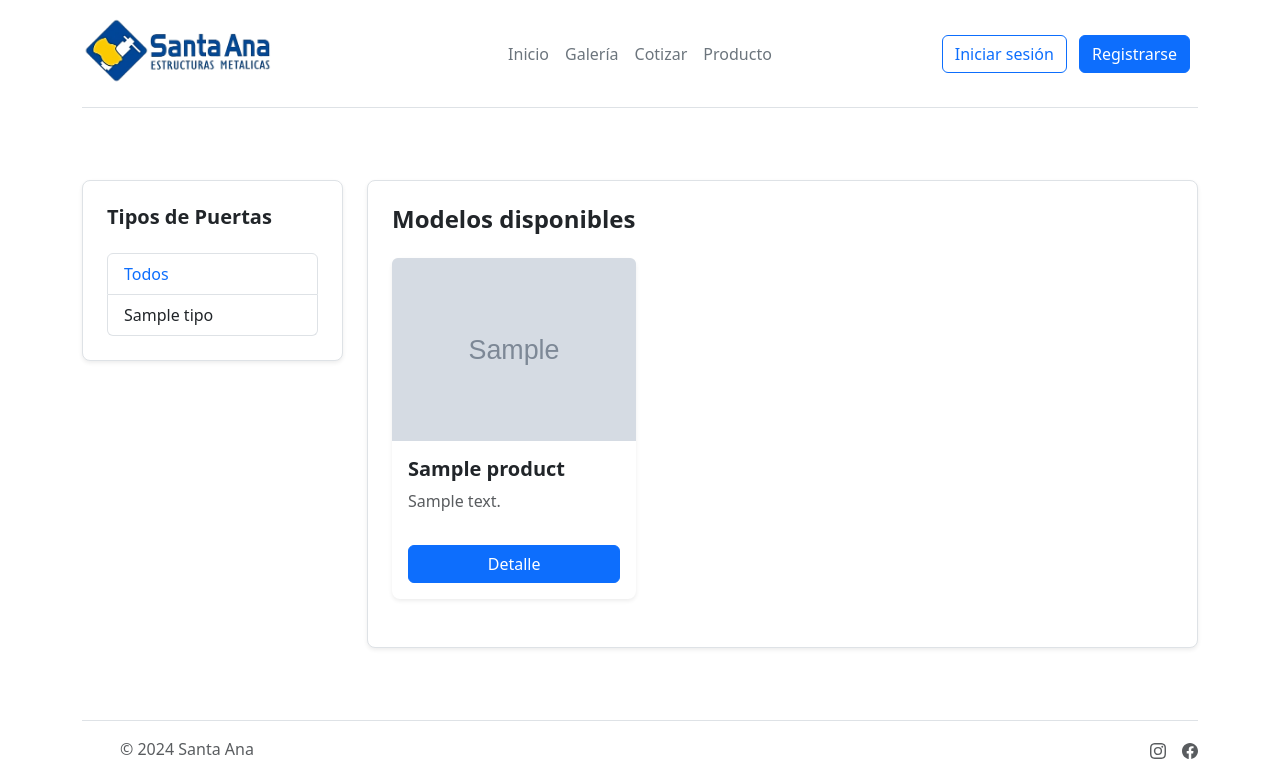
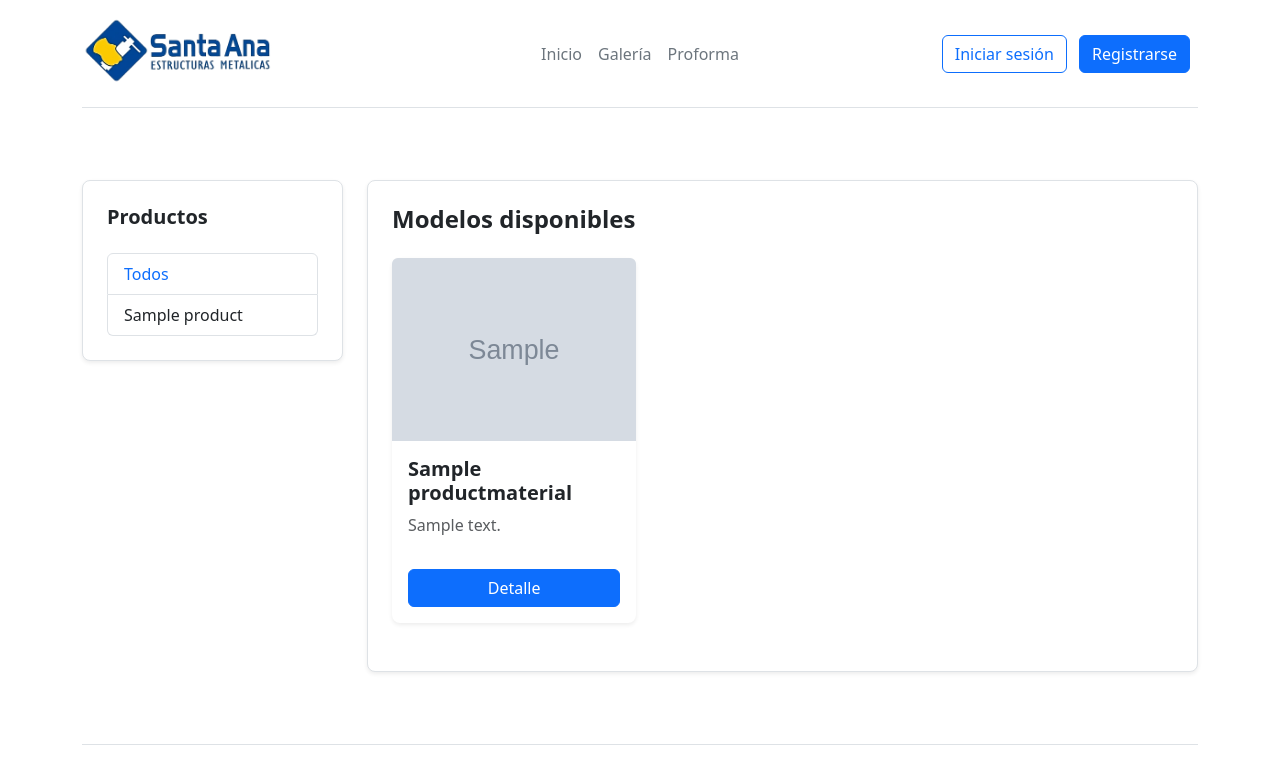
Before and after one commit to Bnlpnd/ecommerce-metalica, a Django app: page /product/galeria in a window 1280 px wide. Shown: the top 760 px of the page. Run offline with Django 3.2, Linux system fonts and the light colour scheme; tables that the repository leaves empty hold one stand-in row (values such as "Sample post"); grey boxes marked "Sample" are stand-in pictures; some libraries are stand-ins or nearby versions.

Commit message:
bd acualizada hasta vista proforma

```diff
--- a/products/admin.py
+++ b/products/admin.py
@@ -17,7 +17,6 @@ class ProductAdmin(admin.ModelAdmin):
     list_display = ['product_name' , 'tipo','description']
     list_filter = ['tipo']
     search_fields = ['product_name']
-    inlines = [ProductImageInline]
 
 
 @admin.register(Material)
@@ -30,6 +29,7 @@ class MaterialAdmin(admin.ModelAdmin):
 class ProductMaterialAdmin(admin.ModelAdmin):
     list_display = ['productmaterial_name', 'product', 'descripcion_materiales']
     search_fields = ['productmaterial_name', 'product__product_name']
+    inlines = [ProductImageInline]
 
     def descripcion_materiales(self, obj):
         return obj.material.material_name
--- a/products/models.py
+++ b/products/models.py
@@ -48,5 +48,5 @@ class ProductMaterial(BaseModel):
 
 
 class ProductImage(BaseModel):
-    product = models.ForeignKey(Product , on_delete=models.CASCADE , related_name="product_images")
+    product = models.ForeignKey(ProductMaterial , on_delete=models.CASCADE , related_name="product_images")
     image =  models.ImageField(upload_to="product")
--- a/products/views.py
+++ b/products/views.py
@@ -4,64 +4,66 @@ from django.contrib.auth.decorators import login_required
 from django.http import JsonResponse
 
 def galeria_view(request):
-    tipos = Tipo.objects.all()
-    tipo_seleccionado = request.GET.get('tipo')
+    productos = Product.objects.all()
+    producto_seleccionado = request.GET.get('producto')
 
-    if tipo_seleccionado:
-        productos = Product.objects.filter(tipo__uid=tipo_seleccionado)
+    if producto_seleccionado:
+        modelos = ProductMaterial.objects.filter(product_id=producto_seleccionado)
     else:
-        productos = Product.objects.all()
-        tipo_seleccionado = None
+        modelos = ProductMaterial.objects.all()
+        producto_seleccionado = None
+
+    modelos_con_datos = []
+    for modelo in modelos:
+        imagen = modelo.product_images.first() if modelo else None
+        modelos_con_datos.append({
+            'modelo': modelo,
+            'imagen': imagen
+        })
 
     contexto = {
-        'tipos': tipos,
         'productos': productos,
-        'tipo_seleccionado': tipo_seleccionado,
+        'producto_seleccionado': producto_seleccionado,
+        'modelos': modelos_con_datos
     }
     return render(request, 'product/galeria.html', contexto)
 
 
 def detalle_producto(request, uid):
-    producto = get_object_or_404(Product, uid=uid)
-    materiales = ProductMaterial.objects.filter(product=producto)
-    imagen = producto.product_images.first()  # Obtiene la primera imagen asociada
+    modelo = get_object_or_404(ProductMaterial, uid=uid)
+    imagen = modelo.product_images.first() if modelo else None
 
     return render(request, 'product/detalleproduct.html', {
-        'producto': producto,
-        'materiales': materiales,
+        'modelo': modelo,
         'imagen': imagen
     })
 
 @login_required
 def proforma_view(request):
-    tipos_puerta = Tipo.objects.all()
+    productos = Product.objects.all()
     return render(request, 'product/proforma.html', {
-        'tipos_puerta': tipos_puerta,
+        'productos': productos
     })
 
 def obtener_modelos_por_tipo(request):
-    tipo_id = request.GET.get('tipo_id')
-    print("DEBUG tipo_id recibido:", tipo_id)
+    product_id = request.GET.get('product_id')
+    print("DEBUG tipo_id recibido:", product_id)
 
-    # Verifica que tipo_id no sea vacío
-    if not tipo_id:
-        return JsonResponse({'error': 'tipo_id vacío'}, status=400)
+    # Verifica que product_id no sea vacío
+    if not product_id:
+        return JsonResponse({'error': 'product_id vacío'}, status=400)
 
-
-    productos = Product.objects.filter(tipo__uid=tipo_id)
-    print(f"Productos filtrados: {[p.product_name for p in productos]}")
-
+    modelos = ProductMaterial.objects.filter(product_id=product_id)
+    print(f"Modelos filtrados: {[m.productmaterial_name for m in modelos]}")
 
     data = []
-    for producto in productos:
-        imagen = producto.product_images.first()
+    for modelo in modelos:
+        imagen = modelo.product_images.first() if modelo else None
         imagen_url = imagen.image.url if imagen else ''
 
-        #modelos = ProductMaterial.objects.filter(product=producto)
-
         data.append({
-            'id': str(producto.uid),
-            'nombre': producto.product_name,
+            'id': str(modelo.uid),
+            'nombre': modelo.productmaterial_name,
             'imagen_url': imagen_url
         })
 
--- a/proforma/admin.py
+++ b/proforma/admin.py
@@ -7,7 +7,7 @@ from .models import *
 @admin.register(Proforma)
 class ProformaAdmin(admin.ModelAdmin):
     list_display = ['proforma_num', 'cliente', 'productmaterial', 'precio', 'precioinstalacion', 'preciototal', 'fecha']
-    list_filter = ['fecha', 'cliente', 'productmaterial']
+    list_filter = ['estado', 'fecha', 'cliente', 'productmaterial']
     search_fields = ['proforma_num', 'cliente__username']
     readonly_fields = ['fecha', 'slug']
     autocomplete_fields = ['cliente', 'productmaterial']
@@ -55,7 +55,7 @@ class ContratoAdmin(admin.ModelAdmin):
 
 @admin.register(Cotizacion)
 class CotizacionAdmin(admin.ModelAdmin):
-    list_display = ['cliente', 'producto', 'estado', 'fecha_creacion']
+    list_display = ['cliente', 'producto', 'estado', 'fecha_creacion','alto', 'ancho','precio', 'color','chapa','cantidad', 'precioinstalacion', 'preciototal']
     list_filter = ['estado', 'fecha_creacion']
     search_fields = ['cliente__username', 'producto__product_name']
     readonly_fields = ['fecha_creacion']
--- a/proforma/forms.py
+++ b/proforma/forms.py
@@ -5,7 +5,7 @@ from products.models import Material
 class CotizacionForm(forms.ModelForm):
     class Meta:
         model = Cotizacion
-        fields = ['pregunta_1', 'pregunta_2', 'pregunta_3']
+        fields = ['pregunta_1', 'pregunta_2', 'pregunta_3','alto','ancho','precio', 'color','chapa', 'cantidad','precioinstalacion', 'preciototal']
         widgets = {
             'pregunta_1': forms.Textarea(attrs={
                 'rows': 2,
--- a/templates/includes/navbar.html
+++ b/templates/includes/navbar.html
@@ -33,12 +33,7 @@
         >
       </li>
       <li>
-        <a href="{% url 'galeria' %}" class="nav-link px-2 text-secondary"
-          >Cotizar</a
-        >
-      </li>
-      <li>
-        <a href="#" class="nav-link px-2 text-secondary">Producto</a>
+        <a href="{% url 'proforma' %}" class="nav-link px-2 text-secondary">Proforma</a>
       </li>
 
       {% if user.is_authenticated and user.profile.rol == 'trabajador' %}
--- a/templates/product/galeria.html
+++ b/templates/product/galeria.html
@@ -6,20 +6,20 @@
     <!-- Sidebar -->
     <div class="col-md-3 mb-4">
       <div class="bg-white border rounded-3 p-4 shadow-sm">
-        <h5 class="mb-4 fw-semibold">Tipos de Puertas</h5>
+        <h5 class="mb-4 fw-semibold">Productos</h5>
         <div class="list-group">
           <a
             href="{% url 'galeria' %}"
-            class="list-group-item list-group-item-action {% if tipo_seleccionado is None %} text-primary {% endif %}"
+            class="list-group-item list-group-item-action {% if producto_seleccionado is None %} text-primary {% endif %}"
           >
             Todos
           </a>
-          {% for tipo in tipos %}
+          {% for producto in productos %}
           <a
-            href="{% url 'galeria' %}?tipo={{ tipo.uid }}"
-            class="list-group-item list-group-item-action {% if tipo.uid|stringformat:"s" == tipo_seleccionado|stringformat:"s" %} text-primary {% endif %}"
+            href="{% url 'galeria' %}?producto={{ producto.uid }}"
+            class="list-group-item list-group-item-action {% if producto.uid|stringformat:"s" == producto_seleccionado|stringformat:"s" %} text-primary {% endif %}"
           >
-            {{ tipo.tipo_name }}
+            {{ producto.product_name }}
           </a>
           {% endfor %}
         </div>
@@ -31,26 +31,34 @@
       <div class="p-4 bg-white border rounded-3 shadow-sm">
         <h4 class="mb-4 text-dark fw-semibold">Modelos disponibles</h4>
         <div class="row">
-          {% for producto in productos %}
+          {% for item in modelos %}
           <div class="col-md-4 mb-4">
             <div class="card h-100 border-0 shadow-sm rounded-3 hover-shadow">
-              {% if producto.product_images.first %}
+              {% if item.imagen %}
               <img
-                src="{{ producto.product_images.first.image.url }}"
+                src="{{ item.imagen.image.url }}"
                 class="card-img-top img-fluid rounded-top bg-light"
                 style="max-height: 220px; object-fit: contain"
                 alt="Imagen del producto"
               />
+              {% else %}
+              <div
+                class="card-img-top d-flex align-items-center justify-content-center bg-light"
+                style="height: 220px"
+              >
+                <span style="font-size: 3rem;">🖼️</span>
+              </div>
               {% endif %}
+
               <div class="card-body d-flex flex-column">
                 <h5 class="card-title fw-semibold">
-                  {{ producto.product_name }}
+                  {{ item.modelo.productmaterial_name }}
                 </h5>
                 <p class="card-text flex-grow-1 text-muted">
-                  {{ producto.description }}
+                  {{ item.modelo.description }}
                 </p>
                 <a
-                  href="{% url 'detalle_producto' producto.uid %}"
+                  href="{% url 'detalle_producto' item.modelo.uid %}"
                   class="btn btn-primary w-100 mt-3"
                 >
                   Detalle
```
Also changed, not shown: proforma/models.py (+15 -6 lines), templates/product/detalleproduct.html (+3 -13 lines), templates/product/proforma.html (+8 -8 lines), images/product/puerta-seccional_IOKgOWV.jpg (added), images/product/puertalineal2_XSZRg3e_7AOHlrM.jpg (added), images/product/puertalineal_xfTAQPE.jpg (added), products/migrations/0004_alter_productimage_product.py (added), proforma/migrations/0001_initial.py (deleted), proforma/migrations/0002_alter_proforma_alto_alter_proforma_ancho_cotizacion.py (deleted), proforma/migrations/0003_proforma_material.py (deleted), proforma/migrations/__init__.py (deleted).
